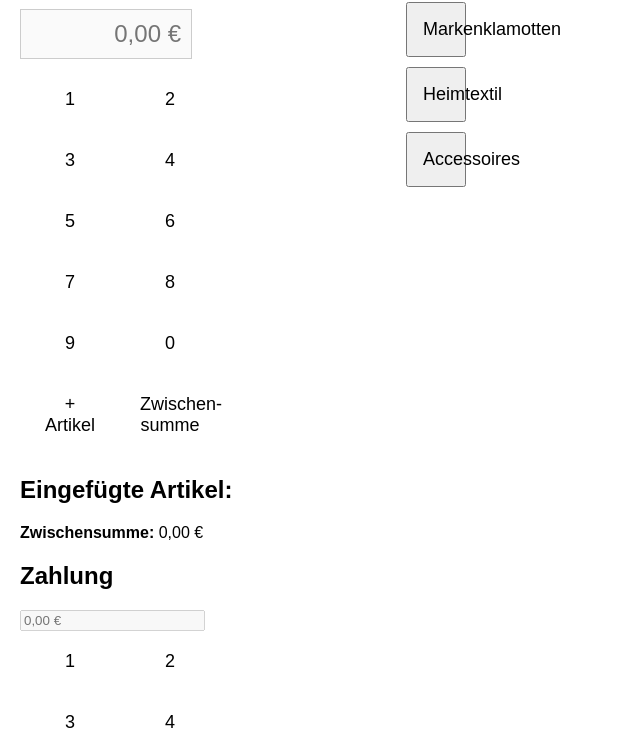
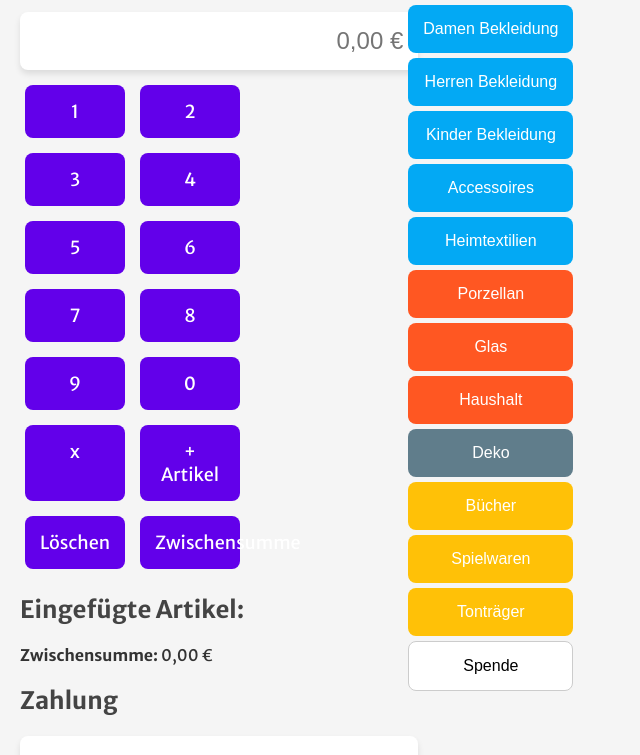
Before and after one commit to liamm2006/CashReg, a plain HTML site: page index.html in a window 1280 px wide. Shown: the part 91-846 px from the top of the page, without its empty margins (0-640 px from the left). Drawn offline with Linux system fonts and the light colour scheme.

Commit message:
Add files via upload

```diff
--- a/index.html
+++ b/index.html
@@ -4,45 +4,78 @@
     <meta charset="UTF-8">
     <meta name="viewport" content="width=device-width, initial-scale=1.0">
     <title>Kasse</title>
+    <link href="https://fonts.googleapis.com/css2?family=Merriweather+Sans:wght@300;400;700&display=swap" rel="stylesheet">
     <style>
         body {
-            font-family: Arial, sans-serif;
+            font-family: 'Merriweather Sans', sans-serif;
             margin: 20px;
             display: flex;
+            background-color: #f5f5f5;
+            color: #333;
         }
-        #display {
+        h1, h2 {
+            color: #444;
+        }
+        #display, #paymentDisplay {
             font-size: 24px;
-            padding: 10px;
-            width: 150px;
+            padding: 15px;
+            width: 100%;
             text-align: right;
-            border: 1px solid #ccc;
+            border: none;
             margin-bottom: 10px;
+            background-color: #ffffff;
+            border-radius: 8px;
+            box-shadow: 0px 4px 6px rgba(0, 0, 0, 0.1);
         }
         .button {
             padding: 15px;
             margin: 5px;
             font-size: 18px;
-            width: 60px;
+            width: 70px;
             cursor: pointer;
             text-align: center;
+            border: none;
+            border-radius: 8px;
+            color: #ffffff;
+            background-color: #6200ea;
+            transition: background-color 0.2s ease;
+        }
+        .button:hover {
+            background-color: #3700b3;
         }
         .button-container {
             display: flex;
             flex-wrap: wrap;
-            max-width: 240px;
+            max-width: 280px;
+            gap: 5px;
         }
         .category-container {
             margin-left: 20px;
             display: flex;
             flex-direction: column;
+            gap: 5px;
         }
         .output {
             margin-top: 20px;
         }
+        .category-button {
+            padding: 15px;
+            font-size: 16px;
+            cursor: pointer;
+            border: none;
+            border-radius: 8px;
+            text-align: center;
+            color: #fff;
+        }
+        /* Kategorien-Farben */
+        .hellblau { background-color: #03a9f4; }
+        .hellrot { background-color: #ff5722; }
+        .blaugrau { background-color: #607d8b; }
+        .gelb { background-color: #ffc107; }
+        .weiss { background-color: #ffffff; color: #000; border: 1px solid #ccc; }
     </style>
 </head>
 <body>
-    <!-- Linke Seite mit Display und Tasten -->
     <div>
         <h1>Kasse für Second-Hand</h1>
 
@@ -61,8 +94,10 @@
             <div class="button" onclick="inputDigit('8')">8</div>
             <div class="button" onclick="inputDigit('9')">9</div>
             <div class="button" onclick="inputDigit('0')">0</div>
+            <div class="button" onclick="multiply()">x</div>
             <div class="button" onclick="addItem()">+ Artikel</div>
-            <div class="button" onclick="showSubtotal()">Zwischen-summe</div>
+            <div class="button" onclick="clearEntry()">Löschen</div>
+            <div class="button" onclick="showSubtotal()">Zwischensumme</div>
         </div>
 
         <!-- Liste der Artikel und Zwischensumme -->
@@ -97,9 +132,19 @@
     <!-- Rechte Seite mit Kategorien -->
     <div class="category-container">
         <h2>Kategorien</h2>
-        <button class="button" onclick="setCategory('Markenklamotten')">Markenklamotten</button>
-        <button class="button" onclick="setCategory('Heimtextil')">Heimtextil</button>
-        <button class="button" onclick="setCategory('Accessoires')">Accessoires</button>
+        <button class="category-button hellblau" onclick="setCategory('Damen Bekleidung')">Damen Bekleidung</button>
+        <button class="category-button hellblau" onclick="setCategory('Herren Bekleidung')">Herren Bekleidung</button>
+        <button class="category-button hellblau" onclick="setCategory('Kinder Bekleidung')">Kinder Bekleidung</button>
+        <button class="category-button hellblau" onclick="setCategory('Accessoires')">Accessoires</button>
+        <button class="category-button hellblau" onclick="setCategory('Heimtextilien')">Heimtextilien</button>
+        <button class="category-button hellrot" onclick="setCategory('Porzellan')">Porzellan</button>
+        <button class="category-button hellrot" onclick="setCategory('Glas')">Glas</button>
+        <button class="category-button hellrot" onclick="setCategory('Haushalt')">Haushalt</button>
+        <button class="category-button blaugrau" onclick="setCategory('Deko')">Deko</button>
+        <button class="category-button gelb" onclick="setCategory('Bücher')">Bücher</button>
+        <button class="category-button gelb" onclick="setCategory('Spielwaren')">Spielwaren</button>
+        <button class="category-button gelb" onclick="setCategory('Tonträger')">Tonträger</button>
+        <button class="category-button weiss" onclick="setCategory('Spende')">Spende</button>
     </div>
 
     <script>
@@ -107,10 +152,11 @@
         let subtotal = 0;
         let currentInput = "0";
         let paymentInput = "0";
-        let selectedCategory = "Markenklamotten";
+        let selectedCategory = "Damen Bekleidung";
+        let multiplyCount = 1;
 
         function inputDigit(digit) {
-            currentInput = (currentInput + digit).replace(/^0+/, ""); // Fügt Ziffern hinzu und entfernt führende Nullen
+            currentInput = (currentInput + digit).replace(/^0+/, "");
             updateDisplay();
         }
 
@@ -120,15 +166,15 @@
         }
 
         function addItem() {
-            const price = parseFloat((parseInt(currentInput) / 100).toFixed(2));
+            const price = parseFloat((parseInt(currentInput) / 100).toFixed(2)) * multiplyCount;
             if (isNaN(price) || price <= 0) {
                 alert("Bitte geben Sie einen gültigen Preis ein.");
                 return;
             }
-
             cart.push({ price, category: selectedCategory });
             subtotal += price;
             currentInput = "0";
+            multiplyCount = 1;
             updateDisplay();
             updateCartDisplay();
         }
@@ -144,8 +190,16 @@
             document.getElementById('subtotal').textContent = subtotal.toFixed(2).replace(".", ",");
         }
 
-        function showSubtotal() {
-            document.getElementById('subtotal').textContent = subtotal.toFixed(2).replace(".", ",");
+        function multiply() {
+            const multiplier = parseInt(currentInput) || 1;
+            multiplyCount = multiplier;
+            currentInput = "0";
+            updateDisplay();
+        }
+
+        function clearEntry() {
+            currentInput = "0";
+            updateDisplay();
         }
 
         function setCategory(category) {
@@ -164,7 +218,6 @@
                 alert("Der gezahlte Betrag ist zu gering oder ungültig.");
                 return;
             }
-
             const change = payment - subtotal;
             document.getElementById('change').textContent = change.toFixed(2).replace(".", ",");
             paymentInput = "0";
```
